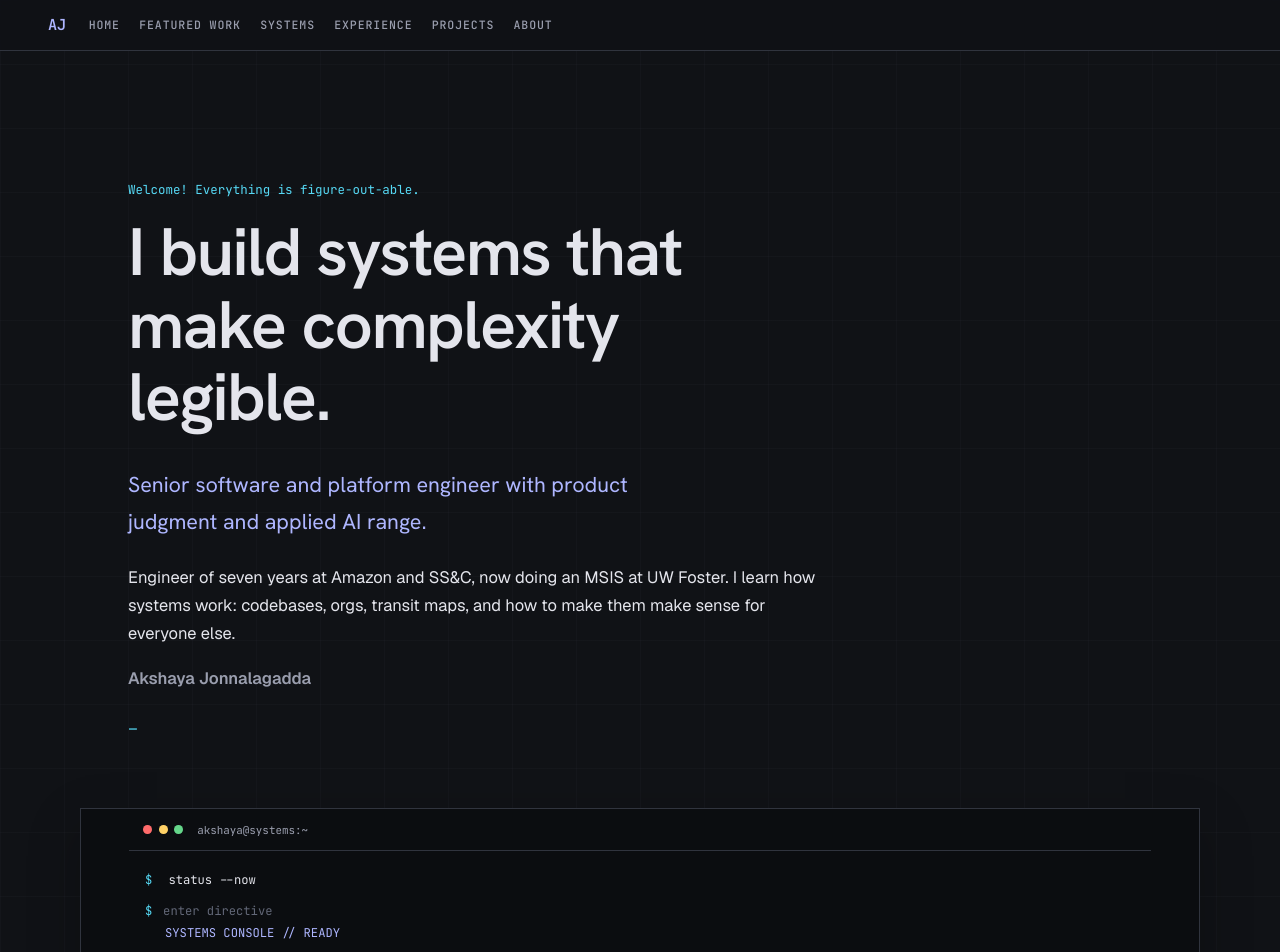
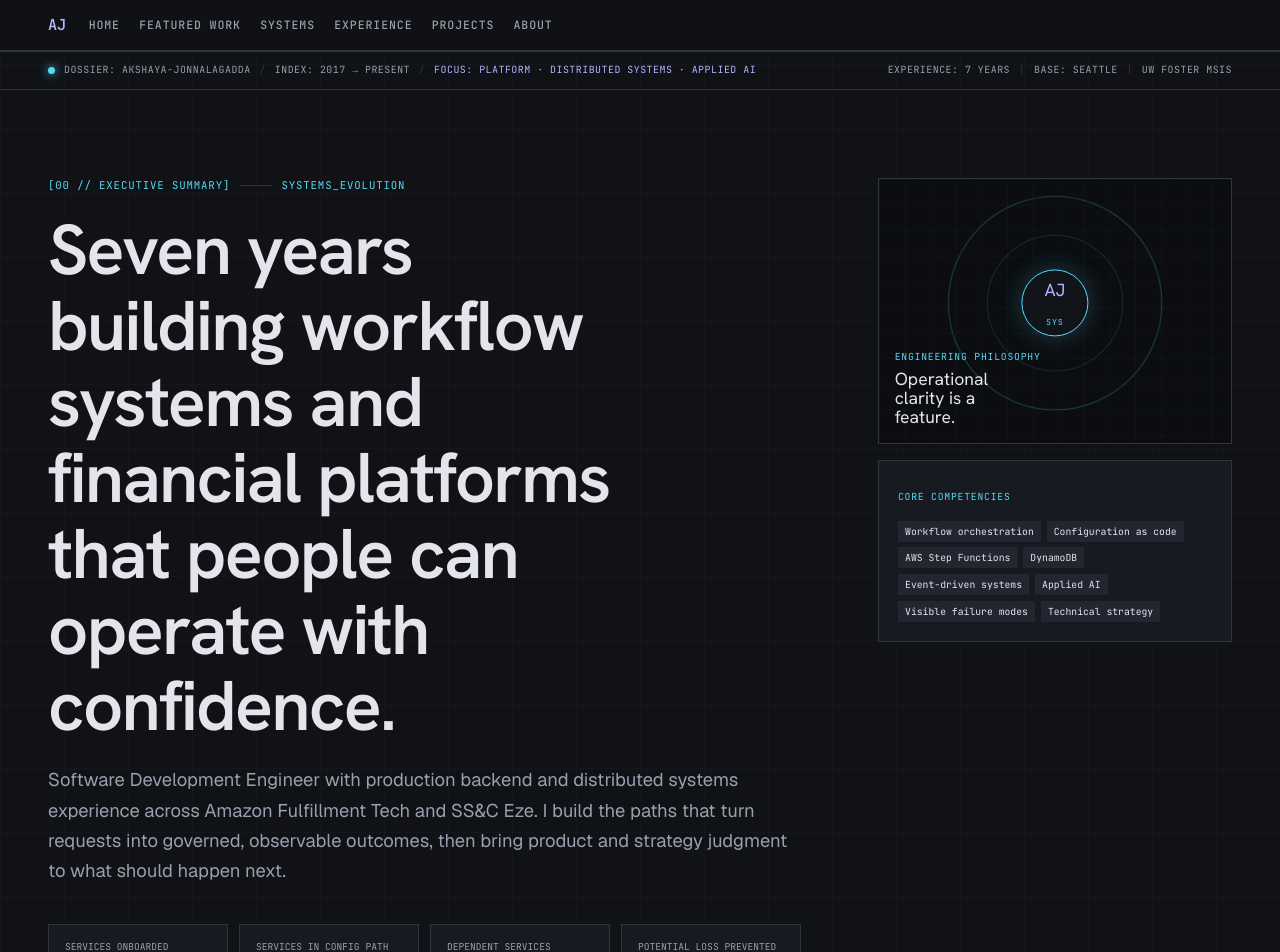
Before and after one commit to Akshaya2612/akshaya-portfolio, a React (Vite) app: page / in a window 1280 px wide. Shown: the top 952 px of the page. Built offline with nearby package versions, Linux system fonts and the light colour scheme.

Commit message:
Recompose portfolio around Stitch structure

```diff
--- a/src/App.tsx
+++ b/src/App.tsx
@@ -56,6 +56,32 @@ function Hero() {
       <p className="hero-name">{identity.name}</p>
     </header>
   );
+}
+
+function DossierRibbon() {
+  return <div className="dossier-ribbon"><div><span className="status-light" /> <span>DOSSIER: AKSHAYA-JONNALAGADDA</span><i>/</i><span>INDEX: 2017 → PRESENT</span><i>/</i><span className="ribbon-focus">FOCUS: PLATFORM · DISTRIBUTED SYSTEMS · APPLIED AI</span></div><div><span>EXPERIENCE: 7 YEARS</span><i>|</i><span>BASE: SEATTLE</span><i>|</i><span>UW FOSTER MSIS</span></div></div>;
+}
+
+function OverviewDossier() {
+  const chips = ["Workflow orchestration", "Configuration as code", "AWS Step Functions", "DynamoDB", "Event-driven systems", "Applied AI", "Visible failure modes", "Technical strategy"];
+  return <>
+    <DossierRibbon />
+    <section className="overview-dossier">
+      <div className="overview-grid">
+        <div className="overview-spine">
+          <div className="overview-kicker"><span>[00 // EXECUTIVE SUMMARY]</span><b /> <span>SYSTEMS_EVOLUTION</span></div>
+          <h1>Seven years building workflow systems and financial platforms that people can operate with confidence.</h1>
+          <p className="overview-lede">Software Development Engineer with production backend and distributed systems experience across Amazon Fulfillment Tech and SS&amp;C Eze. I build the paths that turn requests into governed, observable outcomes, then bring product and strategy judgment to what should happen next.</p>
+          <div className="overview-metrics">{technicalProfile.metrics.map(metric => <div className="overview-metric" key={metric.label}><span>{metric.label}</span><strong>{metric.value}</strong></div>)}</div>
+        </div>
+        <aside className="overview-signal">
+          <div className="signal-visual"><div className="signal-grid" /><div className="signal-orbit orbit-one" /><div className="signal-orbit orbit-two" /><div className="signal-core">AJ<span>SYS</span></div><div className="signal-caption"><span>ENGINEERING PHILOSOPHY</span><strong>Operational clarity is a feature.</strong></div></div>
+          <div className="competency-panel"><span className="panel-label">CORE COMPETENCIES</span><div className="competency-chips">{chips.map(chip => <span key={chip}>{chip}</span>)}</div></div>
+        </aside>
+      </div>
+    </section>
+    <Terminal />
+  </>;
 }
 
 function Terminal() {
@@ -121,6 +147,10 @@ function HomeWorkPreview() {
 
 function ExperienceSnapshot() {
   return <section className="section experience-snapshot"><div className="preview-heading"><div><Eyebrow>[03] // EXPERIENCE</Eyebrow><h2>Production systems, then product judgment.</h2></div><a href="#/experience">Open experience →</a></div><div className="snapshot-list">{experience.stops.slice(0, 4).map(stop => <div className="snapshot-row" key={stop.id}><span>{stop.dates}</span><strong>{stop.company}</strong><em>{stop.title}</em></div>)}</div></section>;
+}
+
+function ExperienceTrackRecord() {
+  return <section className="section track-record"><div className="track-heading"><div><Eyebrow>[01 // CHRONOLOGY]</Eyebrow><h2>Production track record.</h2></div><p>Roles, ownership, and impact across the systems that shaped how I work.</p></div><div className="track-list">{experience.stops.map((stop, i) => <article className="track-card" key={stop.id}><div className="track-meta"><span className="track-number">0{i + 1}</span><span className="track-dates">{stop.dates}</span><strong>{stop.title}</strong><b>{stop.company}</b><small>{stop.city}</small></div><div className="track-content"><span className="track-kicker">PRIMARY SCOPE</span><h3>{stop.summary}</h3><p>{stop.owned}</p><div className="track-proof"><div><span className="track-kicker">EVIDENCE</span><ul>{stop.proof.map(item => <li key={item}>{item}</li>)}</ul></div><div className="track-impact"><span className="track-kicker">IMPACT</span><p>{stop.impact}</p></div></div></div></article>)}</div></section>;
 }
 
 function Principles() {
@@ -263,7 +293,7 @@ function ExperienceMap() {
 
 function FeaturedWorkPage() { return <main><Hero /><FeaturedCaseStudies /></main>; }
 function SystemsPage() { return <main><TechnicalProfile /><SkillMatrix /><Topology /><SystemsWork /><Principles /><Leadership /></main>; }
-function ExperiencePage() { return <main><ExperienceMap /><Leadership /></main>; }
+function ExperiencePage() { return <main><DossierRibbon /><ExperienceTrackRecord /><ExperienceMap /><Leadership /></main>; }
 function ProjectsPage() { return <main><Building /><Writing /></main>; }
 function AboutPage() { return <main><Story /><OffClock /><Contact /></main>; }
 
@@ -319,9 +349,7 @@ export default function App() {
       : page === "about" ? <AboutPage />
       : (
         <main>
-          <Hero />
-          <Terminal />
-          <TechnicalProfile />
+          <OverviewDossier />
           <HomeWorkPreview />
           <ExperienceSnapshot />
           <Work />
--- a/src/styles.css
+++ b/src/styles.css
@@ -77,6 +77,38 @@ a:focus-visible { outline: 3px solid var(--accent); outline-offset: 3px; border-
 .hero-sub { max-width: var(--max); color: var(--ink); }
 .hero-name { color: var(--muted); font-weight: 600; }
 
+/* ---------- stitch-style overview dossier ---------- */
+.dossier-ribbon { display: flex; justify-content: space-between; gap: 1rem; padding: .7rem clamp(1.2rem, 5vw, 3rem); border-top: 1px solid var(--line); border-bottom: 1px solid var(--line); color: var(--muted); font: .62rem/1.5 "JetBrains Mono", monospace; text-transform: uppercase; letter-spacing: .05em; }
+.dossier-ribbon > div { display: flex; flex-wrap: wrap; align-items: center; gap: .55rem; }
+.dossier-ribbon i { color: var(--line); font-style: normal; }
+.dossier-ribbon .ribbon-focus { color: var(--accent); }
+.status-light { display: inline-block; width: .45rem; height: .45rem; border-radius: 50%; background: var(--cyan); box-shadow: 0 0 10px var(--cyan); }
+.overview-dossier { max-width: 80rem; margin: 0 auto; padding: clamp(3rem, 7vw, 5.5rem) clamp(1.2rem, 5vw, 3rem); }
+.overview-grid { display: grid; grid-template-columns: minmax(0, 1.7fr) minmax(18rem, .8fr); gap: clamp(2rem, 6vw, 5rem); align-items: start; }
+.overview-spine { min-width: 0; }
+.overview-kicker { display: flex; align-items: center; gap: .6rem; color: var(--cyan); font: .67rem/1.4 "JetBrains Mono", monospace; letter-spacing: .08em; }
+.overview-kicker b { display: inline-block; width: 2rem; height: 1px; background: var(--line); }
+.overview-spine h1 { max-width: 15ch; margin: 1.2rem 0 1.3rem; font-size: clamp(2.4rem, 5.5vw, 4.4rem); }
+.overview-lede { max-width: 48rem; color: var(--muted); font-size: clamp(1rem, 1.5vw, 1.15rem); line-height: 1.65; }
+.overview-metrics { display: grid; grid-template-columns: repeat(4, 1fr); gap: .7rem; margin-top: 2.3rem; }
+.overview-metric { display: flex; flex-direction: column; gap: .25rem; padding: 1rem; background: var(--panel); border: 1px solid var(--line); min-height: 6.5rem; }
+.overview-metric span { color: var(--muted); font: .6rem/1.35 "JetBrains Mono", monospace; text-transform: uppercase; }
+.overview-metric strong { color: var(--accent); font: 1.55rem/1.1 "JetBrains Mono", monospace; margin-top: auto; }
+.overview-signal { display: flex; flex-direction: column; gap: 1rem; }
+.signal-visual { aspect-ratio: 4 / 3; position: relative; overflow: hidden; border: 1px solid var(--line); background: #0b0d10; }
+.signal-grid { position: absolute; inset: 0; background-image: linear-gradient(rgba(174,182,255,.08) 1px, transparent 1px), linear-gradient(90deg, rgba(174,182,255,.08) 1px, transparent 1px); background-size: 1.6rem 1.6rem; opacity: .45; }
+.signal-orbit { position: absolute; border: 1px solid rgba(86,217,245,.35); border-radius: 50%; transform: translate(-50%, -50%); left: 50%; top: 47%; animation: orbit-pulse 3.2s ease-in-out infinite; }
+.orbit-one { width: 8.5rem; height: 8.5rem; } .orbit-two { width: 13rem; height: 13rem; animation-delay: -1.4s; opacity: .6; }
+.signal-core { position: absolute; left: 50%; top: 47%; transform: translate(-50%, -50%); display: grid; place-items: center; width: 4.2rem; height: 4.2rem; border: 1px solid var(--cyan); border-radius: 50%; background: #11151a; color: var(--accent); font: 1.1rem "Hanken Grotesk", sans-serif; box-shadow: 0 0 25px rgba(86,217,245,.25); }
+.signal-core span { color: var(--cyan); font: .52rem "JetBrains Mono", monospace; letter-spacing: .1em; }
+.signal-caption { position: absolute; right: 1rem; bottom: 1rem; left: 1rem; display: flex; flex-direction: column; gap: .35rem; }
+.signal-caption span, .panel-label, .track-kicker { color: var(--cyan); font: .61rem "JetBrains Mono", monospace; letter-spacing: .08em; text-transform: uppercase; }
+.signal-caption strong { max-width: 14ch; color: var(--ink); font: 1.1rem/1.1 "Hanken Grotesk", sans-serif; }
+.competency-panel { padding: 1.2rem; background: var(--panel); border: 1px solid var(--line); }
+.competency-chips { display: flex; flex-wrap: wrap; gap: .35rem; margin-top: .8rem; }
+.competency-chips span { padding: .25rem .45rem; background: #222631; color: var(--ink); font: .61rem "JetBrains Mono", monospace; }
+@keyframes orbit-pulse { 0%, 100% { transform: translate(-50%, -50%) scale(1); opacity: .45; } 50% { transform: translate(-50%, -50%) scale(1.04); opacity: .85; } }
+
 /* ---------- terminal ---------- */
 .terminal-shell { max-width: var(--wide); margin: 0 auto; padding: 0 clamp(1.2rem, 5vw, 3rem) 3rem; }
 .terminal-shell, .topology-panel { font-family: "JetBrains Mono", monospace; }
@@ -139,6 +171,7 @@ a:focus-visible { outline: 3px solid var(--accent); outline-offset: 3px; border-
 .snapshot-row span, .snapshot-row em { color: var(--muted); font-style: normal; }
 .snapshot-row strong { color: var(--accent); font-weight: 500; }
 @media (max-width: 680px) { .preview-heading { display: block; } .preview-heading > a { display: inline-block; margin-top: .75rem; } .preview-grid { grid-template-columns: 1fr; } .snapshot-row { grid-template-columns: 1fr 1fr; gap: .2rem .7rem; } .snapshot-row span { grid-column: 1 / -1; font-size: .68rem; } }
+@media (max-width: 820px) { .dossier-ribbon, .track-heading { display: block; } .dossier-ribbon > div + div { margin-top: .4rem; } .overview-grid { grid-template-columns: 1fr; } .overview-spine h1 { max-width: 17ch; } .overview-signal { max-width: 34rem; } .overview-metrics { grid-template-columns: repeat(2, 1fr); } .track-card { grid-template-columns: 1fr; gap: 1.2rem; } .track-heading p { margin-top: .8rem; } .track-proof { grid-template-columns: 1fr; } }
 
 /* ---------- technical profile ---------- */
 .technical-profile { max-width: 70rem; }
@@ -258,6 +291,26 @@ a:focus-visible { outline: 3px solid var(--accent); outline-offset: 3px; border-
 .detail-grid li { margin-bottom: 0.45rem; }
 .detail-impact { border-left: 3px solid var(--accent); padding-left: 0.85rem; color: var(--ink); }
 .detail-impact .detail-label { display: block; }
+.track-record { max-width: 80rem; background: #0b0d10; }
+.track-heading { display: flex; align-items: flex-end; justify-content: space-between; gap: 2rem; margin-bottom: 2rem; }
+.track-heading p { max-width: 27rem; margin: 0; color: var(--muted); font-size: .86rem; }
+.track-list { display: flex; flex-direction: column; gap: 1rem; }
+.track-card { display: grid; grid-template-columns: minmax(14rem, .75fr) minmax(0, 1.6fr); gap: 2rem; padding: clamp(1.25rem, 3vw, 2rem); border: 1px solid var(--line); border-radius: .5rem; background: var(--panel); transition: background .2s, border-color .2s, transform .2s; }
+.track-card:hover { background: #1b1f28; border-color: var(--accent); transform: translateY(-2px); }
+.track-meta { display: flex; flex-direction: column; align-items: flex-start; gap: .35rem; }
+.track-number { color: var(--cyan); font: .68rem "JetBrains Mono", monospace; }
+.track-dates { color: var(--muted); font: .68rem "JetBrains Mono", monospace; }
+.track-meta strong { margin-top: .8rem; color: var(--ink); font: 1.28rem/1.12 "Hanken Grotesk", sans-serif; }
+.track-meta b { color: var(--accent); font-size: .9rem; font-weight: 500; }
+.track-meta small { color: var(--muted); font: .68rem "JetBrains Mono", monospace; text-transform: uppercase; }
+.track-content { min-width: 0; }
+.track-content h3 { margin: .45rem 0 .8rem; font-size: 1.4rem; }
+.track-content > p { margin: 0; color: var(--muted); font-size: .9rem; line-height: 1.55; }
+.track-proof { display: grid; grid-template-columns: 1.2fr .8fr; gap: 1.4rem; margin-top: 1.3rem; padding-top: 1rem; border-top: 1px solid var(--line); }
+.track-proof ul { margin: .5rem 0 0; padding-left: 1.1rem; color: var(--muted); font-size: .82rem; line-height: 1.45; }
+.track-proof li { margin-bottom: .35rem; }
+.track-impact { border-left: 2px solid var(--cyan); padding-left: .9rem; }
+.track-impact p { margin: .5rem 0 0; color: var(--ink); font-size: .82rem; line-height: 1.5; }
 @media (max-width: 680px) { .map-route { left: 1.1rem; width: 2px; transform: none; overflow: visible; } .route-wave { display: none; } .map-route::after { content: ""; position: absolute; inset: 0; width: 2px; background: var(--accent); opacity: 0.62; } .experience-row, .experience-row:nth-child(even) { display: block; padding-left: 2.8rem; min-height: 0; } .experience-row:nth-child(even) .map-stop, .experience-row:nth-child(even) .inline-detail { order: initial; } .map-stop { padding: 0.7rem 0; } .stop-dot { position: absolute; left: -2.8rem; } .inline-detail { padding-bottom: 0.9rem; } .detail-topline, .detail-grid { display: block; } .detail-grid > div + div { margin-top: 1rem; } }
 
 /* ---------- ledger (used sparingly) ---------- */
```
Also changed, not shown: 1 other file (tests, documents, lock files or other folders).
